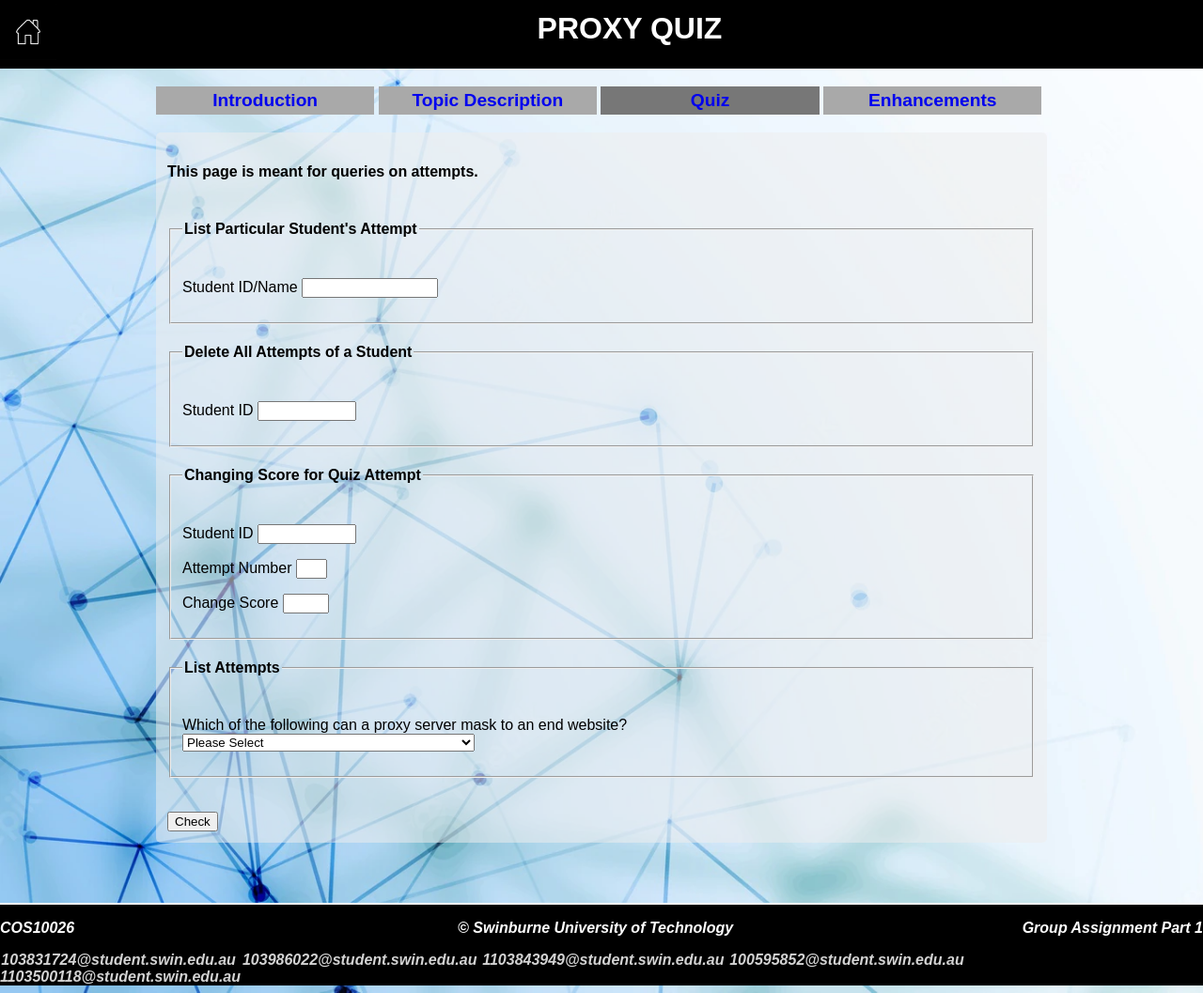
After one commit to Niko361/COS10026_Assignment2, a PHP site: page /manageattempts.php in a window 1280 px wide. The commit adds this page. Shown: the whole page at 94% size. Run offline with PHP 8.4, Linux system fonts and the light colour scheme.

Commit message:
Added manage.php and manage attempts.php

```diff
--- /dev/null
+++ b/manageattempts.php
@@ -0,0 +1,106 @@
+<!DOCTYPE html>
+<html lang="en">
+<head>
+  <meta charset="utf-8" />
+  <meta name="description" content="COS10026: Attempts page" />
+  <meta name="keywords" content="HTML, Forms" />
+  <meta name="author" content="Jerrold Wong Youn Zhuet" />
+  <link href="styles/style.css" rel="stylesheet"/>
+
+  <!--Reference to external responsive CSS File-->
+  <link href="styles/responsive.css" rel="stylesheet" media="screen and (max-width: 1024px)"/>
+
+  <title>Manage Attempts</title>
+</head>
+<body>
+
+  <header>
+		<a href="index.html"><img src="styles/images/home.jpg" alt="homebutton" height="60"></a>
+		<h1>Proxy Quiz</h1>
+  </header>
+
+  <div class="content">
+
+    <nav>
+      <p class="menu" ><a href="index.html">Introduction</a></p>
+      <p class="menu"><a href="topic.html">Topic Description</a> </p>
+      <p class="menu"><a class="active" href="quiz.html">Quiz</a></p>
+      <p class="menu"><a href="enhancements.html">Enhancements</a></p>
+    </nav>
+
+  <div id="article1">
+
+  <h4>
+    This page is meant for queries on attempts.
+  </h4>
+
+  <form action="manage.php" method="get" >
+    <fieldset>
+      <legend class="liststudentattempt">
+        <h4>List Particular Student's Attempt</h4>
+      </legend>
+
+      <p><label for="listattempt">Student ID/Name </label>
+        <input type="text" name="listattempt" id="listattempt" pattern="[a-zA-Z0-9 ]+" size="15"/>
+      </p>
+    </fieldset>
+
+    <fieldset class="deleteattempt">
+      <legend>
+        <h4>Delete All Attempts of a Student</h4>
+      </legend>
+
+      <p><label for="deleteattempt">Student ID </label>
+        <input type="text" name="deleteattempt" id="deleteattempt" pattern="\d{7,10}" size="10"/>
+      </p>
+	</fieldset>
+
+	<fieldset class="changescore">
+	  <legend>
+		<h4>Changing Score for Quiz Attempt</h4>
+	  </legend>
+
+	  <p><label for="changescoreID">Student ID </label>
+        <input type="text" name="changescoreID" id="changescoreID" pattern="\d{7,10}" size="10"/>
+      </p>
+	  <p><label for="changescorenumber">Attempt Number </label>
+        <input type="text" name="changescorenumber" id="changescorenumber" pattern="\d{1}"size="1" maxlength="1"/>
+      </p>
+	  <p><label for="changescorevalue">Change Score </label>
+        <input type="text" name="changescorevalue" id="changescorevalue" pattern="\d{3}" size="3" maxlength="3"/>
+      </p>
+	</fieldset>
+
+	<fieldset class="querymultichoice">
+	  <legend>
+		<h4>List Attempts</h4>
+	  </legend>
+      <p><label for="querymultichoice">Which of the following can a proxy server mask to an end website?<br></label>
+        <select name="querymultichoice" id="querymultichoice">
+          <option value="" selected>Please Select</option>
+          <option value="a">List all attempts</option>
+          <option value="b">List all who got 100% on first attempt</option>
+          <option value="c">List all who got less than 50% on second attempt</option>
+        </select>
+      </p>
+	</fieldset><br><br>
+
+    <input type= "submit" value="Check"/>
+  </form>
+
+</div>
+</div>
+
+  <footer>
+		<p>COS10026</p>
+		<p>&#169; Swinburne University of Technology</p>
+    <p>Group Assignment Part 1</p>
+    <a href="mailto:103831724@student.swin.edu.au">103831724@student.swin.edu.au</a>
+    <a href="mailto:103986022@student.swin.edu.au">103986022@student.swin.edu.au</a>
+    <a href="mailto:1103843949@student.swin.edu.au">1103843949@student.swin.edu.au</a>
+    <a href="mailto:100595852@student.swin.edu.au">100595852@student.swin.edu.au</a>
+    <a href="mailto:1103500118@student.swin.edu.au">1103500118@student.swin.edu.au</a>
+	</footer>
+
+</body>
+</html>
```
Also changed, not shown: manage.php (added, +178 -0 lines), markquiz.php (+19 -20 lines).
